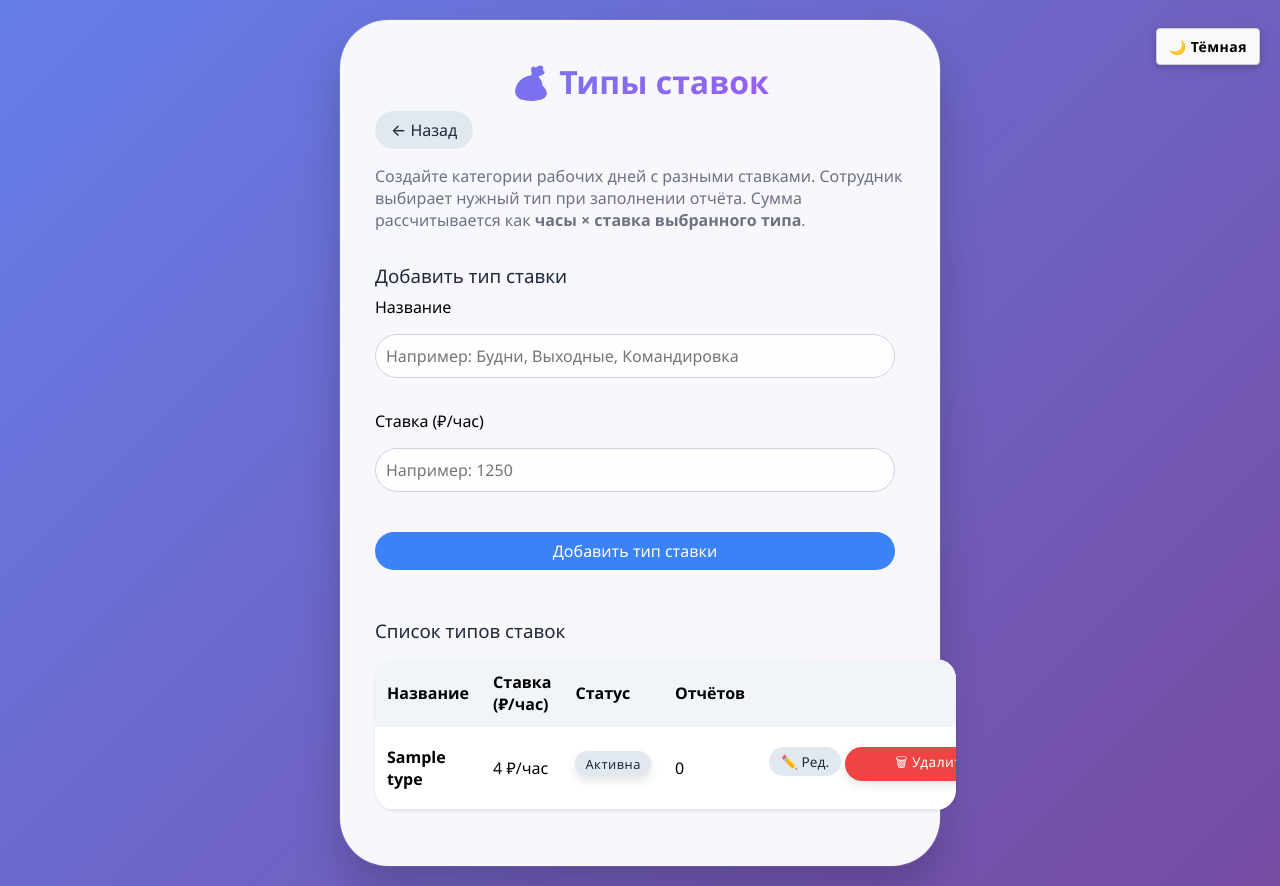
After one commit to jansavitskiy/WunderWorkers, a Flask app: page /admin/rate_types in a window 1280 px wide. The commit adds this page. Run offline with Flask 3, Linux system fonts and the light colour scheme; the visitor is signed in with stand-in values (Sample User, id 1); tables that the repository leaves empty hold one stand-in row (values such as "Sample post").

Commit message:
Add ability to set different rates for different days
Implement a new rate type system allowing administrators to define various rates (e.g., weekdays, weekends, business trips) that can be selected when creating reports, with the total amount dynamically calculated based on the chosen rate.

Replit-Commit-Author: Agent
Replit-Commit-Session-Id: 114820a5-59de-4669-92e3-946951898029
Replit-Commit-Checkpoint-Type: full_checkpoint
Replit-Commit-Event-Id: eda21e23-6a6b-4f76-b3b8-4cbe718d586a
Replit-Commit-Screenshot-Url: https://storage.googleapis.com/screenshot-production-us-central1/b221d7fd-d682-4d00-9489-754e7c290830/114820a5-59de-4669-92e3-946951898029/jD2IdIj
Replit-Helium-Checkpoint-Created: true

```diff
--- a/app.py
+++ b/app.py
@@ -3,7 +3,7 @@ import csv
 import pytz
 from flask import Flask, render_template, request, redirect, url_for, session, flash, Response
 from models.db import db, bcrypt
-from models import User, Organization, WorkType
+from models import User, Organization, WorkType, RateType
 from datetime import datetime
 from flask_wtf import FlaskForm
 from wtforms import StringField, FloatField, TextAreaField, SubmitField, HiddenField, SelectField
@@ -34,6 +34,7 @@ class Report(db.Model):
     user_id = db.Column(db.Integer, db.ForeignKey('users.id'), nullable=False)
     organization_id = db.Column(db.Integer, db.ForeignKey('organizations.id'), nullable=False)
     work_type_id = db.Column(db.Integer, db.ForeignKey('work_types.id'), nullable=True)
+    rate_type_id = db.Column(db.Integer, db.ForeignKey('rate_types.id'), nullable=True)
     hours_worked = db.Column(db.Float, nullable=False)
     description = db.Column(db.Text, nullable=False)
     work_date = db.Column(db.DateTime, nullable=False, default=datetime.utcnow)
@@ -42,19 +43,31 @@ class Report(db.Model):
     user = db.relationship('User', backref=db.backref('reports', lazy=True))
     organization = db.relationship('Organization', back_populates='reports')
     work_type = db.relationship('WorkType', backref='reports')
+    rate_type = db.relationship('RateType', backref='reports')
 
     @property
     def total_amount(self):
-        """Сумма к оплате: часы × ставка сотрудника. Вычисляется динамически."""
-        rate = (self.user.hourly_rate or 0.0) if self.user else 0.0
+        """Сумма к оплате: часы × ставка выбранного типа. Вычисляется динамически."""
+        if self.rate_type:
+            rate = self.rate_type.rate_per_hour or 0.0
+        else:
+            # обратная совместимость: если тип ставки не выбран — берём ставку сотрудника
+            rate = (self.user.hourly_rate or 0.0) if self.user else 0.0
         return round(self.hours_worked * rate, 2)
 
 
 # ── Формы ──────────────────────────────────────────────────────────────────────
 
+class RateTypeForm(FlaskForm):
+    name = StringField('Название', validators=[DataRequired()])
+    rate_per_hour = FloatField('Ставка (₽/час)', validators=[DataRequired(), NumberRange(min=0)])
+    submit = SubmitField('Добавить тип ставки')
+
+
 class ReportForm(FlaskForm):
     organization = StringField('Название организации', validators=[DataRequired()])
     work_type_id = SelectField('Тип работы', coerce=int, validators=[DataRequired()])
+    rate_type_id = SelectField('Тип ставки (день)', coerce=int, validators=[DataRequired()])
     hours_worked = FloatField(
         'Время работы (часы)',
         validators=[
@@ -219,6 +232,17 @@ def migrate_user_hourly_rate():
             conn.execute(text("ALTER TABLE users ADD COLUMN hourly_rate REAL NOT NULL DEFAULT 0.0"))
 
 
+def migrate_report_rate_type_fk():
+    """Добавляет колонку rate_type_id в таблицу report, если её нет."""
+    insp = inspect(db.engine)
+    if 'report' not in insp.get_table_names():
+        return
+    cols = {c['name'] for c in insp.get_columns('report')}
+    if 'rate_type_id' not in cols:
+        with db.engine.begin() as conn:
+            conn.execute(text("ALTER TABLE report ADD COLUMN rate_type_id INTEGER REFERENCES rate_types(id)"))
+
+
 def migrate_report_work_date():
     """Добавляет work_date в таблицу report. Существующим отчётам ставит work_date = date_created."""
     insp = inspect(db.engine)
@@ -256,6 +280,7 @@ with app.app_context():
     migrate_report_work_date()
     migrate_user_hourly_rate()
     db.create_all()
+    migrate_report_rate_type_fk()
     seed_default_work_types()
     if not User.query.first():
         admin = User(full_name='Administrator', nickname='admin', role='admin')
@@ -462,7 +487,7 @@ def daily_report():
 
         query = (
             Report.query
-            .options(joinedload(Report.organization), joinedload(Report.work_type))
+            .options(joinedload(Report.organization), joinedload(Report.work_type), joinedload(Report.rate_type))
             .join(User)
             .filter(Report.work_date >= from_dt, Report.work_date <= to_dt)
         )
@@ -521,7 +546,7 @@ def export_daily_report():
 
         query = (
             Report.query
-            .options(joinedload(Report.organization), joinedload(Report.work_type))
+            .options(joinedload(Report.organization), joinedload(Report.work_type), joinedload(Report.rate_type))
             .join(User, Report.user_id == User.id)
             .filter(Report.work_date >= from_dt, Report.work_date <= to_dt)
         )
@@ -536,7 +561,7 @@ def export_daily_report():
     output = io.StringIO()
     writer = csv.writer(output, delimiter=';', quoting=csv.QUOTE_MINIMAL)
 
-    writer.writerow(['Сотрудник', 'Организация', 'ИНН', 'Тип работы', 'Часов', 'Сумма к оплате (руб)', 'Что выполнено', 'Дата работы', 'Дата создания'])
+    writer.writerow(['Сотрудник', 'Организация', 'ИНН', 'Тип работы', 'Тип ставки', 'Ставка (₽/ч)', 'Часов', 'Сумма к оплате (руб)', 'Что выполнено', 'Дата работы', 'Дата создания'])
 
     for report in reports:
         description = report.description.replace('\n', ' ').replace('\r', ' ').replace(',', ';')
@@ -547,22 +572,22 @@ def export_daily_report():
         else:
             hours_str = str(hours).replace('.', ',')
 
-        # Сумма к оплате с запятой как разделитель дробной части (для Excel)
+        # Сумма к оплате с запятой как разделитель (для Excel)
         amount_str = f'{report.total_amount:.2f}'.replace('.', ',')
 
         org_name = report.organization.name if report.organization else ''
         inn = report.organization.inn if report.organization and report.organization.inn else ''
         wt_name = report.work_type.name if report.work_type else ''
+        rt_name = report.rate_type.name if report.rate_type else ''
+        rt_rate = f'{report.rate_type.rate_per_hour:.0f}'.replace('.', ',') if report.rate_type else ''
 
-        # Дата работы — только дата (ДД.ММ.ГГГГ) в МСК
         msk_work = to_msk(report.work_date) if report.work_date else None
         work_date_str = msk_work.strftime('%d.%m.%Y') if msk_work else ''
 
-        # Дата создания — дата + время в МСК
         msk_created = to_msk(report.date_created)
         created_str = msk_created.strftime('%d.%m.%Y %H:%M') if msk_created else ''
 
-        writer.writerow([report.user.full_name, org_name, inn, wt_name, hours_str, amount_str, description, work_date_str, created_str])
+        writer.writerow([report.user.full_name, org_name, inn, wt_name, rt_name, rt_rate, hours_str, amount_str, description, work_date_str, created_str])
 
     csv_content = '\uFEFF' + output.getvalue()
     output.close()
@@ -775,9 +800,10 @@ def add_report():
     form = ReportForm()
     organizations = Organization.query.order_by(Organization.name).all()
     work_types = WorkType.query.filter_by(is_active=True).order_by(WorkType.name).all()
+    rate_types = RateType.query.filter_by(is_active=True).order_by(RateType.name).all()
 
-    # Заполняем варианты типов работ для SelectField
     form.work_type_id.choices = [(wt.id, wt.name) for wt in work_types]
+    form.rate_type_id.choices = [(rt.id, f'{rt.name} — {rt.rate_per_hour:.0f} ₽/ч') for rt in rate_types]
 
     today_str = datetime.utcnow().strftime('%Y-%m-%d')
 
@@ -787,11 +813,9 @@ def add_report():
         if not org:
             flash('Выберите организацию из списка подсказок.', 'danger')
         else:
-            # Парсим дату работы из формы; если не указана — берём сегодня
             raw_date = request.form.get('work_date', '').strip()
             try:
                 work_date = datetime.strptime(raw_date, '%Y-%m-%d') if raw_date else datetime.utcnow()
-                # Запрещаем будущие даты
                 if work_date.date() > datetime.utcnow().date():
                     work_date = datetime.utcnow().replace(hour=0, minute=0, second=0, microsecond=0)
             except ValueError:
@@ -801,6 +825,7 @@ def add_report():
                 user_id=session['user_id'],
                 organization_id=org.id,
                 work_type_id=form.work_type_id.data,
+                rate_type_id=form.rate_type_id.data,
                 hours_worked=form.hours_worked.data,
                 description=form.description.data,
                 work_date=work_date,
@@ -810,26 +835,76 @@ def add_report():
             flash('Отчёт успешно добавлен', 'success')
             return redirect(url_for('workers_panel'))
 
-    current_user = db.session.get(User, session['user_id'])
-    user_rate = (current_user.hourly_rate or 0.0) if current_user else 0.0
-    return render_template('add_report.html', form=form, organizations=organizations, work_types=work_types, today=today_str, user_rate=user_rate)
+    return render_template('add_report.html', form=form, organizations=organizations,
+                           work_types=work_types, rate_types=rate_types, today=today_str)
 
 
-@app.route('/api/calculated_amount')
-def calculated_amount_api():
-    """AJAX: возвращает сумму к оплате для текущего пользователя по количеству часов."""
-    if 'user_id' not in session:
-        return {'amount': 0, 'rate': 0}
-    user = db.session.get(User, session['user_id'])
-    if not user:
-        return {'amount': 0, 'rate': 0}
-    try:
-        hours = float(request.args.get('hours', 0))
-    except ValueError:
-        hours = 0.0
-    rate = user.hourly_rate or 0.0
-    amount = round(hours * rate, 2)
-    return {'amount': amount, 'rate': rate, 'formatted': f'{amount:,.2f}'.replace(',', ' ')}
+@app.route('/admin/rate_types', methods=['GET', 'POST'])
+def admin_rate_types():
+    if 'user_id' not in session or session.get('role') != 'admin':
+        flash('Доступ запрещён', 'warning')
+        return redirect(url_for('login'))
+
+    add_form = RateTypeForm()
+    edit_id = request.args.get('edit', type=int)
+
+    if request.method == 'POST':
+        action = request.form.get('action')
+
+        if action == 'add' and add_form.validate_on_submit():
+            name = add_form.name.data.strip()
+            if RateType.query.filter_by(name=name).first():
+                flash('Тип ставки с таким названием уже существует', 'danger')
+            else:
+                db.session.add(RateType(name=name, rate_per_hour=add_form.rate_per_hour.data))
+                db.session.commit()
+                flash('Тип ставки добавлен', 'success')
+                return redirect(url_for('admin_rate_types'))
+
+        elif action == 'edit':
+            rt_id = request.form.get('rt_id', type=int)
+            name = (request.form.get('name') or '').strip()
+            try:
+                rate = float(request.form.get('rate_per_hour', 0))
+            except ValueError:
+                rate = 0.0
+            if not name:
+                flash('Название не может быть пустым', 'danger')
+            else:
+                rt = db.session.get(RateType, rt_id)
+                if rt:
+                    existing = RateType.query.filter_by(name=name).first()
+                    if existing and existing.id != rt.id:
+                        flash('Тип ставки с таким названием уже существует', 'danger')
+                    else:
+                        rt.name = name
+                        rt.rate_per_hour = rate
+                        db.session.commit()
+                        flash('Тип ставки обновлён', 'success')
+            return redirect(url_for('admin_rate_types'))
+
+        elif action == 'toggle':
+            rt_id = request.form.get('rt_id', type=int)
+            rt = db.session.get(RateType, rt_id)
+            if rt:
+                rt.is_active = not rt.is_active
+                db.session.commit()
+                flash(f'Тип ставки «{rt.name}» {"активирован" if rt.is_active else "отключён"}', 'success')
+            return redirect(url_for('admin_rate_types'))
+
+        elif action == 'delete':
+            rt_id = request.form.get('rt_id', type=int)
+            rt = db.session.get(RateType, rt_id)
+            if rt:
+                # Обнуляем ссылку в отчётах (не удаляем сами отчёты)
+                Report.query.filter_by(rate_type_id=rt.id).update({'rate_type_id': None})
+                db.session.delete(rt)
+                db.session.commit()
+                flash(f'Тип ставки «{rt.name}» удалён', 'success')
+            return redirect(url_for('admin_rate_types'))
+
+    rate_types = RateType.query.order_by(RateType.name).all()
+    return render_template('admin_rate_types.html', rate_types=rate_types, add_form=add_form, edit_id=edit_id)
 
 
 if __name__ == '__main__':
--- a/models/__init__.py
+++ b/models/__init__.py
@@ -3,3 +3,4 @@ from models.user import User
 from models.task import Task
 from models.organization import Organization
 from models.work_type import WorkType
+from models.rate_type import RateType
--- a/templates/admin.html
+++ b/templates/admin.html
@@ -37,10 +37,10 @@
             <h3>Организации</h3>
             <p>Управление списком организаций</p>
         </a>
-        <a href="{{ url_for('admin_rates') }}" class="admin-card">
+        <a href="{{ url_for('admin_rate_types') }}" class="admin-card">
             <div class="card-icon">💰</div>
-            <h3>Ставки сотрудников</h3>
-            <p>Почасовая оплата, расчёт суммы</p>
+            <h3>Типы ставок</h3>
+            <p>Будни, выходные, командировка и т.д.</p>
         </a>
         <a href="{{ url_for('admin_settings') }}" class="admin-card">
             <div class="card-icon">⚙️</div>
--- /dev/null
+++ b/templates/admin_rate_types.html
@@ -0,0 +1,129 @@
+{% extends 'base.html' %}
+{% block title %}Типы ставок{% endblock %}
+{% block extra_css %}
+<link rel="stylesheet" href="{{ url_for('static', filename='admin.css') }}">
+{% endblock %}
+
+{% block body %}
+<div class="admin-dashboard">
+    <h1>💰 Типы ставок</h1>
+    <a href="{{ url_for('admin_panel') }}" class="btn-secondary">← Назад</a>
+
+    <p style="margin-top:1rem;color:#6b7280;">
+        Создайте категории рабочих дней с разными ставками. Сотрудник выбирает нужный тип при заполнении отчёта.
+        Сумма рассчитывается как <strong>часы × ставка выбранного типа</strong>.
+    </p>
+
+    <div style="margin-top:2rem;">
+        <h3>Добавить тип ставки</h3>
+        <form method="POST" style="max-width:520px;">
+            {{ add_form.hidden_tag() }}
+            <input type="hidden" name="action" value="add">
+            <div class="form-group">
+                <label>Название</label>
+                {{ add_form.name(class="form-control", placeholder="Например: Будни, Выходные, Командировка") }}
+                {% for err in add_form.name.errors %}
+                <div class="alert danger">{{ err }}</div>
+                {% endfor %}
+            </div>
+            <div class="form-group">
+                <label>Ставка (₽/час)</label>
+                {{ add_form.rate_per_hour(class="form-control", placeholder="Например: 1250", min="0", step="50") }}
+                {% for err in add_form.rate_per_hour.errors %}
+                <div class="alert danger">{{ err }}</div>
+                {% endfor %}
+            </div>
+            {{ add_form.submit(class="btn-primary") }}
+        </form>
+    </div>
+
+    <div style="margin-top:2rem;">
+        <h3>Список типов ставок</h3>
+        {% if rate_types %}
+        <table class="data-table">
+            <thead>
+                <tr>
+                    <th>Название</th>
+                    <th>Ставка (₽/час)</th>
+                    <th>Статус</th>
+                    <th>Отчётов</th>
+                    <th></th>
+                </tr>
+            </thead>
+            <tbody>
+                {% for rt in rate_types %}
+                <tr {% if not rt.is_active %}style="opacity:0.55;"{% endif %}>
+                    {% if edit_id == rt.id %}
+                    <td colspan="5">
+                        <form method="POST" style="display:flex;gap:8px;align-items:center;flex-wrap:wrap;">
+                            {{ add_form.hidden_tag() }}
+                            <input type="hidden" name="action" value="edit">
+                            <input type="hidden" name="rt_id" value="{{ rt.id }}">
+                            <input type="text" name="name" value="{{ rt.name }}" class="form-control"
+                                   style="width:180px;display:inline;padding:6px 12px;margin:0;" placeholder="Название">
+                            <input type="number" name="rate_per_hour" value="{{ rt.rate_per_hour }}" class="form-control"
+                                   style="width:120px;display:inline;padding:6px 12px;margin:0;" min="0" step="50" placeholder="₽/час">
+                            <button type="submit" class="btn-primary" style="padding:6px 14px;">Сохранить</button>
+                            <a href="{{ url_for('admin_rate_types') }}" class="btn-secondary" style="padding:6px 14px;">Отмена</a>
+                        </form>
+                    </td>
+                    {% else %}
+                    <td><strong>{{ rt.name }}</strong></td>
+                    <td>{{ rt.rate_per_hour|int }} ₽/час</td>
+                    <td>
+                        <form method="POST" style="display:inline;">
+                            {{ add_form.hidden_tag() }}
+                            <input type="hidden" name="action" value="toggle">
+                            <input type="hidden" name="rt_id" value="{{ rt.id }}">
+                            <button type="submit" class="{% if rt.is_active %}btn-secondary{% else %}btn-primary{% endif %}"
+                                    style="padding:4px 10px;font-size:0.8rem;">
+                                {{ 'Активна' if rt.is_active else 'Отключена' }}
+                            </button>
+                        </form>
+                    </td>
+                    <td>{{ rt.reports|length }}</td>
+                    <td style="white-space:nowrap;">
+                        <a href="{{ url_for('admin_rate_types', edit=rt.id) }}"
+                           class="btn-secondary" style="padding:5px 12px;font-size:0.85rem;">✏️ Ред.</a>
+                        <form method="POST" style="display:inline;"
+                              data-rt-name="{{ rt.name }}"
+                              data-report-count="{{ rt.reports|length }}">
+                            {{ add_form.hidden_tag() }}
+                            <input type="hidden" name="action" value="delete">
+                            <input type="hidden" name="rt_id" value="{{ rt.id }}">
+                            <button type="submit" class="btn-danger" style="padding:5px 12px;font-size:0.85rem;"
+                                    onclick="return confirmRtDelete(this.closest('form'))">
+                                🗑 Удалить
+                            </button>
+                        </form>
+                    </td>
+                    {% endif %}
+                </tr>
+                {% endfor %}
+            </tbody>
+        </table>
+        {% else %}
+        <p>Пока нет типов ставок. Добавьте первый выше.</p>
+        {% endif %}
+    </div>
+</div>
+{% endblock %}
+
+{% block extra_js %}
+<script src="{{ url_for('static', filename='admin.js') }}"></script>
+<script>
+function confirmRtDelete(form) {
+    const name = form.dataset.rtName;
+    const count = parseInt(form.dataset.reportCount, 10);
+    if (count > 0) {
+        return confirm(
+            'Удалить тип ставки «' + name + '»?\n\n' +
+            '⚠️ К нему привязано ' + count + ' отчёт(ов). ' +
+            'Отчёты останутся, но ставка по ним станет 0.\n\n' +
+            'Это действие нельзя отменить.'
+        );
+    }
+    return confirm('Удалить тип ставки «' + name + '»?');
+}
+</script>
+{% endblock %}
```
Also changed, not shown: models/rate_type.py (added, +12 -0 lines), templates/add_report.html (+64 -57 lines), templates/daily_report.html (+14 -4 lines), templates/my_reports.html (+10 -0 lines).
